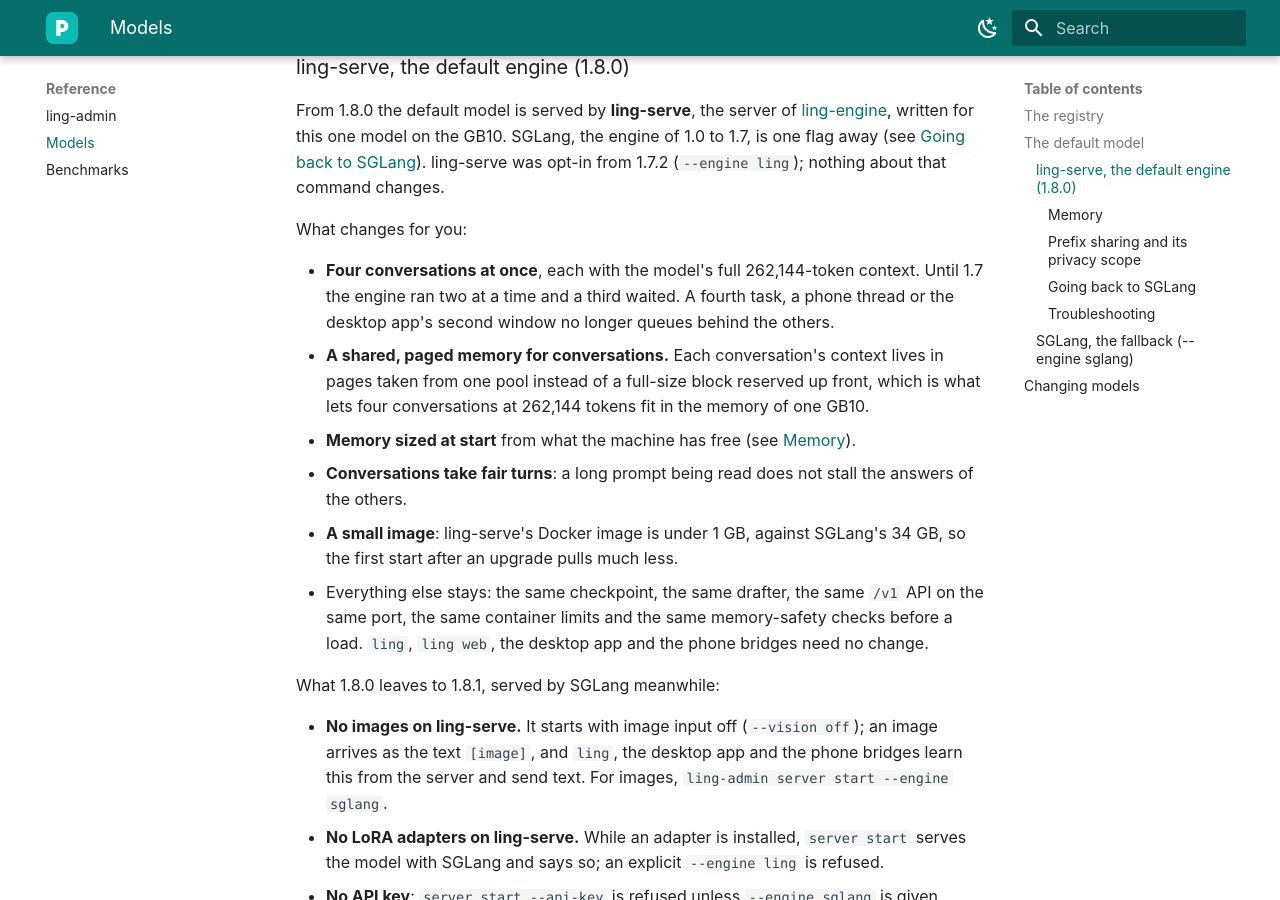
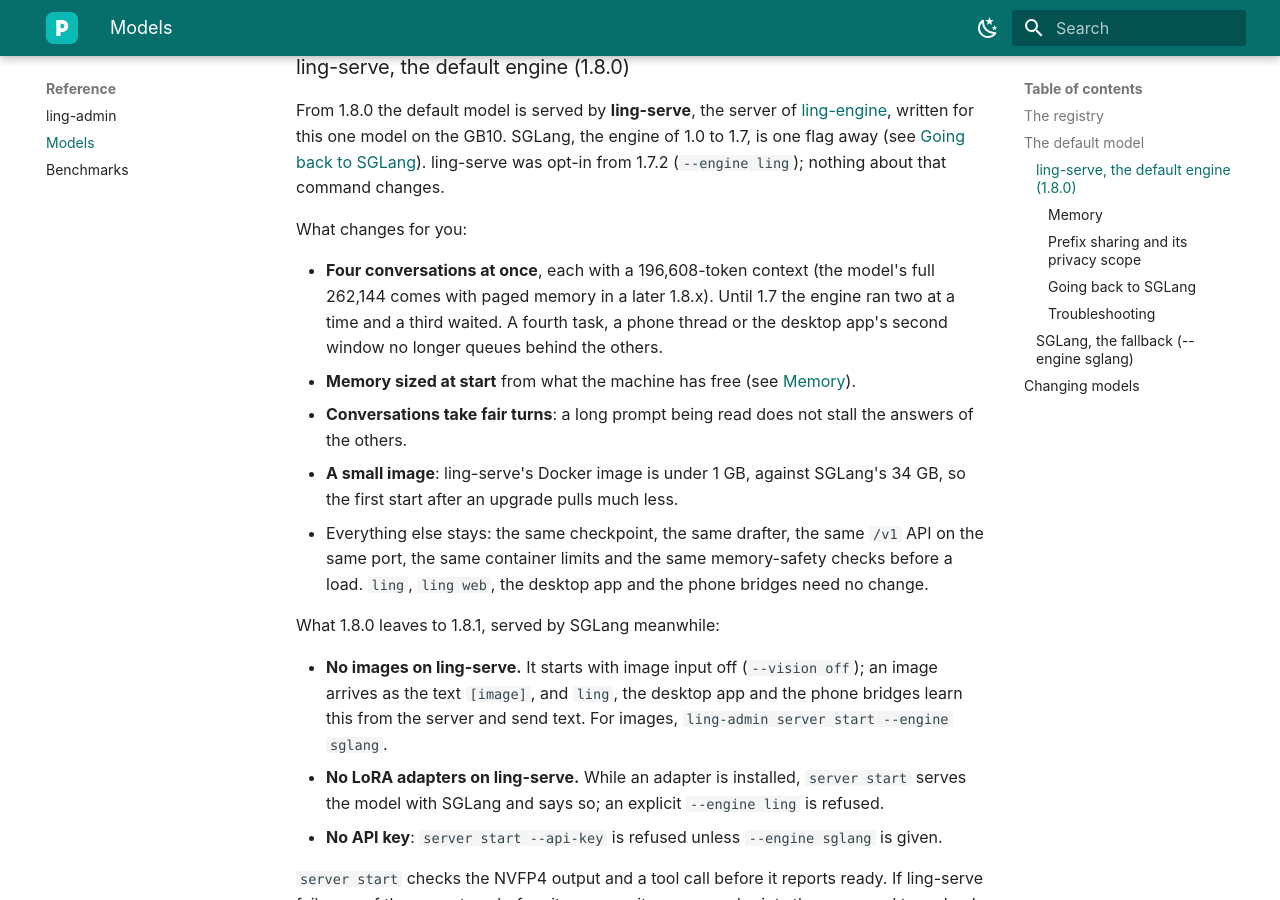
Before and after one commit to dreamference/mightling, an MkDocs documentation site: the page built from docs/models.md, in a window 1280 px wide and 900 px high, scrolled down 1502 px. Built offline with MkDocs 1.6.1 and Material for MkDocs 9.7.7, drawn with Linux system fonts in a browser that asks for light colours; some of the changed text lies outside the part shown.

Commit message:
1.8.0 docs: four conversations at once at 196,608 tokens each, paging off; paged memory (four at 262,144) comes in a later 1.8.x

```diff
--- a/docs/models.md
+++ b/docs/models.md
@@ -39,12 +39,10 @@
 
 What changes for you:
 
-- **Four conversations at once**, each with the model's full 262,144-token context. Until 1.7 the
+- **Four conversations at once**, each with a 196,608-token context (the model's full 262,144 comes
+  with paged memory in a later 1.8.x). Until 1.7 the
   engine ran two at a time and a third waited. A fourth task, a phone thread or the desktop app's
   second window no longer queues behind the others.
-- **A shared, paged memory for conversations.** Each conversation's context lives in pages taken from
-  one pool instead of a full-size block reserved up front, which is what lets four conversations at
-  262,144 tokens fit in the memory of one GB10.
 - **Memory sized at start** from what the machine has free (see [Memory](#memory)).
 - **Conversations take fair turns**: a long prompt being read does not stall the answers of the
   others.
@@ -137,7 +135,7 @@
 
 | What you see | What it means | What to do |
 |---|---|---|
-| `server start` says "Not enough memory to start ling-serve" and prints a plan, the load peak and the missing amount | The plan for four conversations at 262,144 tokens, plus the load peak, does not fit in the memory free now | Free memory (close the desktop session, stop other large services), or `ling-admin server start --engine sglang` |
+| `server start` says "Not enough memory to start ling-serve" and prints a plan, the load peak and the missing amount | The plan for four conversations at 196,608 tokens, plus the load peak, does not fit in the memory free now | Free memory (close the desktop session, stop other large services), or `ling-admin server start --engine sglang` |
 | `server start` reports a failed NVFP4 or tool-call check and prints the way back | The engine started but its output failed a check | Run the printed `--engine sglang` command, and report it with `ling-admin server logs` |
 | A request is answered with HTTP 503 and a `host_memory_low` reason | The machine is nearly out of memory; the server refuses new work to protect the host | Free memory and retry; the work already running continues |
 | A new conversation waits | Four are already running (or kept warm) | It starts when one finishes; recently used conversations are protected for 30 seconds |
```
Also changed, not shown: docs/dev/models-and-engines.md (+1 -1 lines), docs/dev/release-1.8.0.md (+5 -4 lines), specs/DREAMFERENCE_RELEASE_1.8.0.md (+6 -6 lines).
